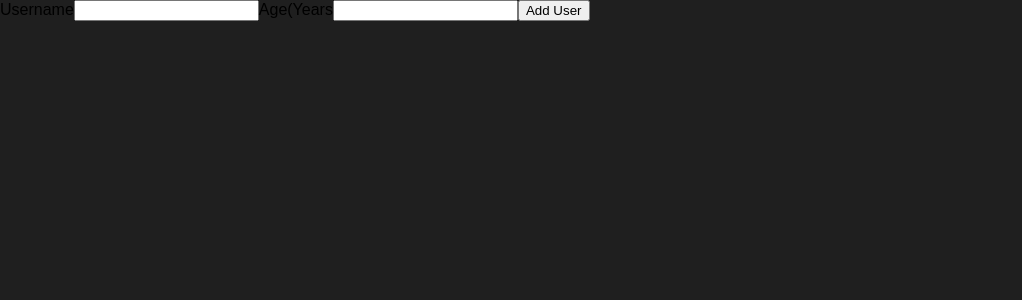
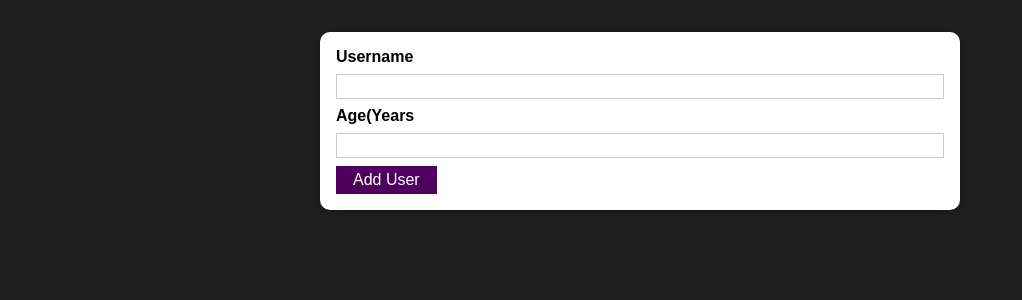
Before and after one commit to vsheva/react-input, a React (Create React App) app: page / in a window 1280 px wide. Shown: the top 300 px of the page, without its empty margins (0-1022 px from the left). Built offline with nearby package versions, Linux system fonts and the light colour scheme.

Commit message:
add button

```diff
--- /dev/null
+++ b/src/components/UI/Button.js
@@ -0,0 +1,15 @@
+import React from 'react';
+import classes from "./Button.module.css"
+
+
+const Button=(props)=>{
+    return (
+        <button className={classes.button}
+             type={props.type || "button"}
+             onClick={props.onClick}>
+            {props.children}
+        </button>
+    )
+}
+
+export default Button;
--- /dev/null
+++ b/src/components/UI/Button.module.css
@@ -0,0 +1,18 @@
+.button {
+    font: inherit;
+    border: 1px solid #4f005f;
+    background: #4f005f;
+    color: white;
+    padding: 0.25rem 1rem;
+    cursor: pointer;
+}
+
+.button:hover,
+.button:active {
+    background: #741188;
+    border-color: #741188;
+}
+
+.button:focus {
+    outline: none;
+}
--- /dev/null
+++ b/src/components/UI/Card.js
@@ -0,0 +1,11 @@
+import React from 'react';
+import classes from "./Card.module.css"
+
+//пробросили стили из AddUser.module.css
+const Card=(props)=>{
+    return (
+    <div className={`${classes.card} ${props.className}`}>{props.children}</div>
+    )
+}
+
+export default Card;
--- /dev/null
+++ b/src/components/UI/Card.module.css
@@ -0,0 +1,5 @@
+.card {
+    background: white;
+    box-shadow: 0 2px 8px rgba(0, 0, 0, 0.26);
+    border-radius: 10px;
+}
--- a/src/components/Users/AddUser.js
+++ b/src/components/Users/AddUser.js
@@ -1,19 +1,25 @@
 import React from 'react';
 
+import Card from "../UI/Card.js"
+import Button from "../UI/Button.js"
+import classes from "./AddUser.module.css"
 
-const AddUser=(props)=> {
-    const addUserHandler=(e)=>{
+
+const AddUser = (props) => {
+    const addUserHandler = (e) => {
         e.preventDefault();
     }
 
     return (
-       <form onSubmit={addUserHandler}>
-           <label htmlFor="username">Username</label>
-           <input id="username" type="text" />
-           <label htmlFor="age">Age(Years</label>
-           <input id="age" type="number" />
-           <button type="submit">Add User</button>
-       </form>
+        <Card className={classes.input}>
+            <form onSubmit={addUserHandler}>
+                <label htmlFor="username">Username</label>
+                <input id="username" type="text"/>
+                <label htmlFor="age">Age(Years</label>
+                <input id="age" type="number"/>
+                <Button type="submit">Add User</Button>
+            </form>
+        </Card>
     );
 }
 
--- /dev/null
+++ b/src/components/Users/AddUser.module.css
@@ -0,0 +1,26 @@
+.input {
+    margin: 2rem auto;
+    padding: 1rem;
+    width: 90%;
+    max-width: 40rem;
+}
+
+.input label {
+    display: block;
+    font-weight: bold;
+    margin-bottom: 0.5rem;
+}
+
+.input input {
+    font: inherit;
+    display: block;
+    width: 100%;
+    border: 1px solid #ccc;
+    padding: 0.15rem;
+    margin-bottom: 0.5rem;
+}
+
+.input input:focus {
+    outline: none;
+    border-color: #4f005f;
+}
--- a/src/index.css
+++ b/src/index.css
@@ -4,7 +4,7 @@
 
 html {
   font-family: sans-serif;
-  background-color:#1f1f1f;
+  background:#1f1f1f;
 }
 
 body {
```
